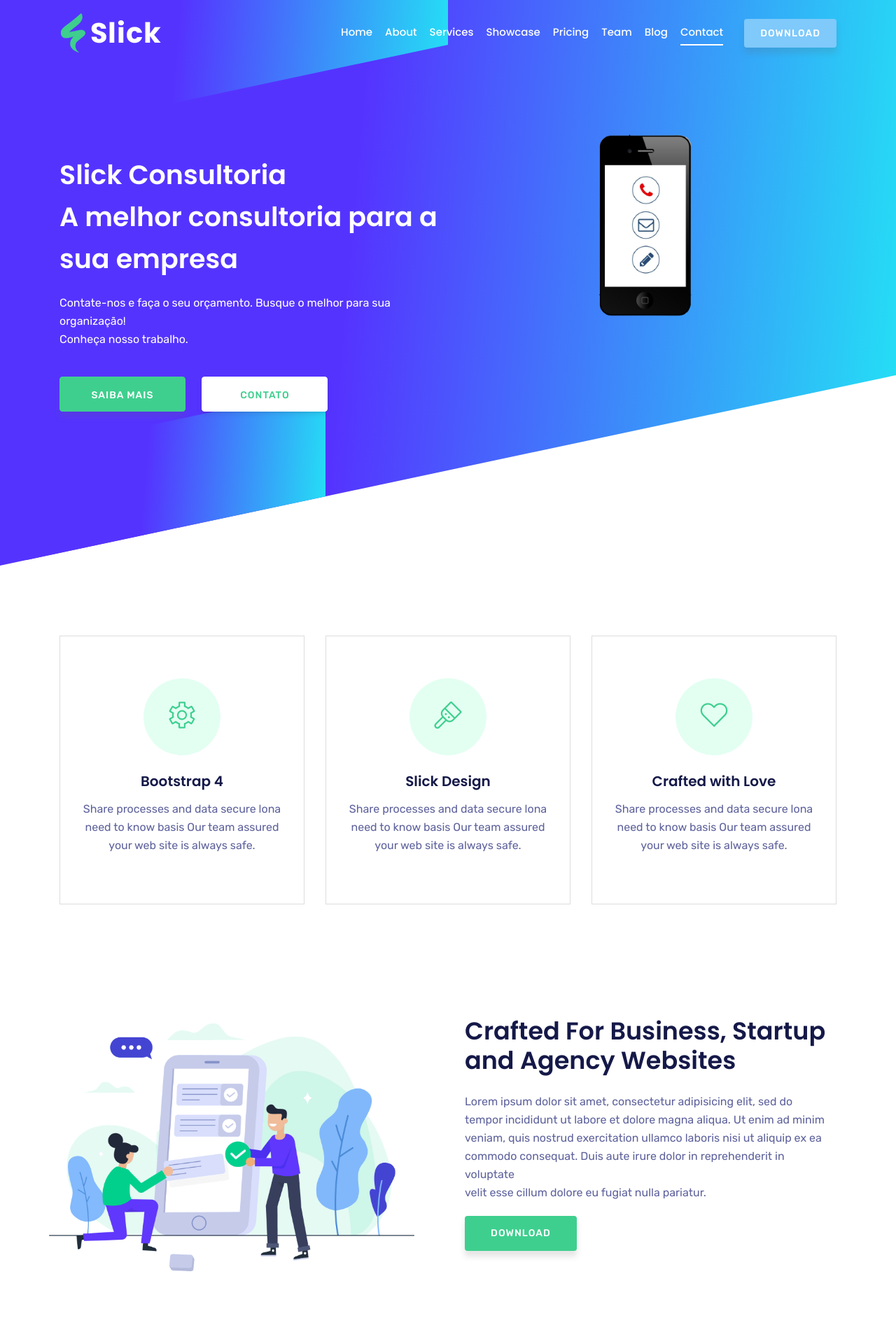
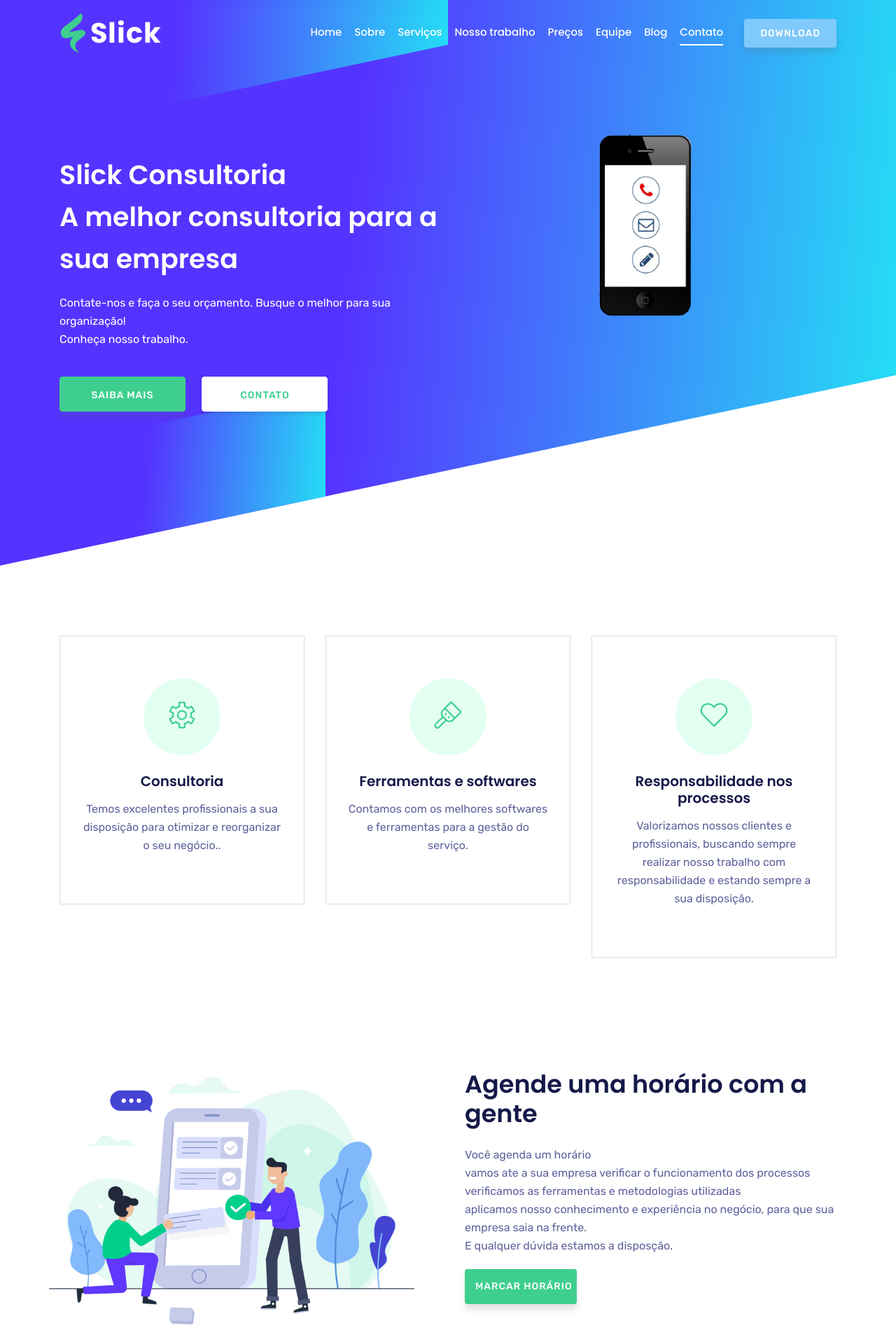
Before and after one commit to LarisseRocha/WebAvancado, a Django app: page / in a window 1280 px wide. Shown: the top 1920 px of the page at 70% size. Run offline with Django 3.2, Linux system fonts and the light colour scheme; some libraries are stand-ins or nearby versions; some web fonts are replaced.

Commit message:
Modificando os parágrafos do template

```diff
--- a/ativi1/templates/index.html
+++ b/ativi1/templates/index.html
@@ -44,25 +44,25 @@
                 <a class="nav-link page-scroll" href="#home">Home</a>
               </li>
               <li class="nav-item">
-                <a class="nav-link page-scroll" href="#services">About</a>
+                <a class="nav-link page-scroll" href="#services">Sobre</a>
               </li>
               <li class="nav-item">
-                <a class="nav-link page-scroll" href="#features">Services</a>
+                <a class="nav-link page-scroll" href="#features">Serviços</a>
               </li>
               <li class="nav-item">
-                <a class="nav-link page-scroll" href="#showcase">Showcase</a>
+                <a class="nav-link page-scroll" href="#showcase">Nosso trabalho</a>
               </li>
               <li class="nav-item">
-                <a class="nav-link page-scroll" href="#pricing">Pricing</a>
+                <a class="nav-link page-scroll" href="#pricing">Preços</a>
               </li>
               <li class="nav-item">
-                <a class="nav-link page-scroll" href="#team">Team</a>
+                <a class="nav-link page-scroll" href="#team">Equipe</a>
               </li>
               <li class="nav-item">
                 <a class="nav-link page-scroll" href="#blog">Blog</a>
               </li>
               <li class="nav-item">
-                <a class="nav-link page-scroll" href="#contact">Contact</a>
+                <a class="nav-link page-scroll" href="#contact">Contato</a>
               </li>
               <li class="nav-item">
                 <a class="btn btn-singin" href="#">Download</a>
@@ -105,8 +105,8 @@
               <div class="icon">
                 <i class="lni-cog"></i>
               </div>
-              <h4>Bootstrap 4</h4>
-              <p>Share processes and data secure lona need to know basis Our team assured your web site is always safe.</p>
+              <h4>Consultoria</h4>
+              <p>Temos excelentes profissionais a sua disposição para otimizar e reorganizar o seu negócio..</p>
             </div>
           </div>
           <!-- End Col -->
@@ -116,8 +116,8 @@
               <div class="icon">
                 <i class="lni-brush"></i>
               </div>
-              <h4>Slick Design</h4>
-              <p>Share processes and data secure lona need to know basis Our team assured your web site is always safe.</p>
+              <h4>Ferramentas e softwares</h4>
+              <p>Contamos com os melhores softwares e ferramentas para a gestão do serviço.</p>
             </div>
           </div>
           <!-- End Col -->
@@ -127,8 +127,8 @@
               <div class="icon">
                 <i class="lni-heart"></i>
               </div>
-              <h4>Crafted with Love</h4>
-              <p>Share processes and data secure lona need to know basis Our team assured your web site is always safe.</p>
+              <h4>Responsabilidade nos processos</h4>
+              <p>Valorizamos nossos clientes e profissionais, buscando sempre realizar nosso trabalho com responsabilidade e estando sempre a sua disposição.</p>
             </div>
           </div>
           <!-- End Col -->
@@ -155,10 +155,10 @@
           <!-- Start Col -->
           <div class="col-lg-6 col-md-12 pl-4">
             <div class="business-item-info">
-              <h3>Crafted For Business, Startup and Agency Websites</h3>
-              <p>Lorem ipsum dolor sit amet, consectetur adipisicing elit, sed do <br> tempor incididunt ut labore et dolore magna aliqua. Ut enim ad minim <br> veniam, quis nostrud exercitation ullamco laboris nisi ut aliquip ex ea <br> commodo consequat. Duis aute irure dolor in reprehenderit in voluptate <br> velit esse cillum dolore eu fugiat nulla pariatur.</p>
+              <h3>Agende uma horário com a gente</h3>
+              <p>Você agenda um horário <br> vamos ate a sua empresa verificar o funcionamento dos processos <br> verificamos as ferramentas e metodologias utilizadas <br>aplicamos nosso conhecimento e experiência no negócio, para que sua empresa saia na frente. <br> E qualquer dúvida estamos a disposção.</p>
 
-              <a class="btn btn-common" href="#">download</a>
+              <a class="btn btn-common" href="#">Marcar horário</a>
             </div>
           </div>
           <!-- End Col -->
@@ -302,7 +302,7 @@
           <div class="col-lg-12">
             <div class="showcase-text section-header text-center">
               <div>
-                <h2 class="section-title">Recent Works</h2>
+                <h2 class="section-title">Nosso trabalho</h2>
                 <div class="desc-text">
                   <p>Lorem ipsum dolor sit amet, consectetur adipisicing elit, sed do</p>
                   <p>eiusmod tempor incididunt ut labore et dolore.</p>
@@ -348,7 +348,7 @@
                           <h5>Redesign Slack</h5>
                         </div>
                         <div class="zoom-icon">
-                          <a class="lightbox" href="img/showcase/02.jpg"><i class="lni-zoom-in"></i></a>
+                          <a class="lightbox" href="{% static 'img/showcase/02.jpg' %}"><i class="lni-zoom-in"></i></a>
                           <a href="#"><i class="lni-link"></i></a>
                         </div>
                       </div>
@@ -377,7 +377,7 @@
               </div>
               <div class="item">
                 <div class="screenshot-thumb">
-                  <img src="img/showcase/04.jpg" class="img-fluid" alt="" />
+                  <img src="{% static 'img/showcase/04.jpg' %}" class="img-fluid" alt="" />
                   <div class="hover-content text-center">
                     <div class="fancy-table">
                       <div class="table-cell">
```
